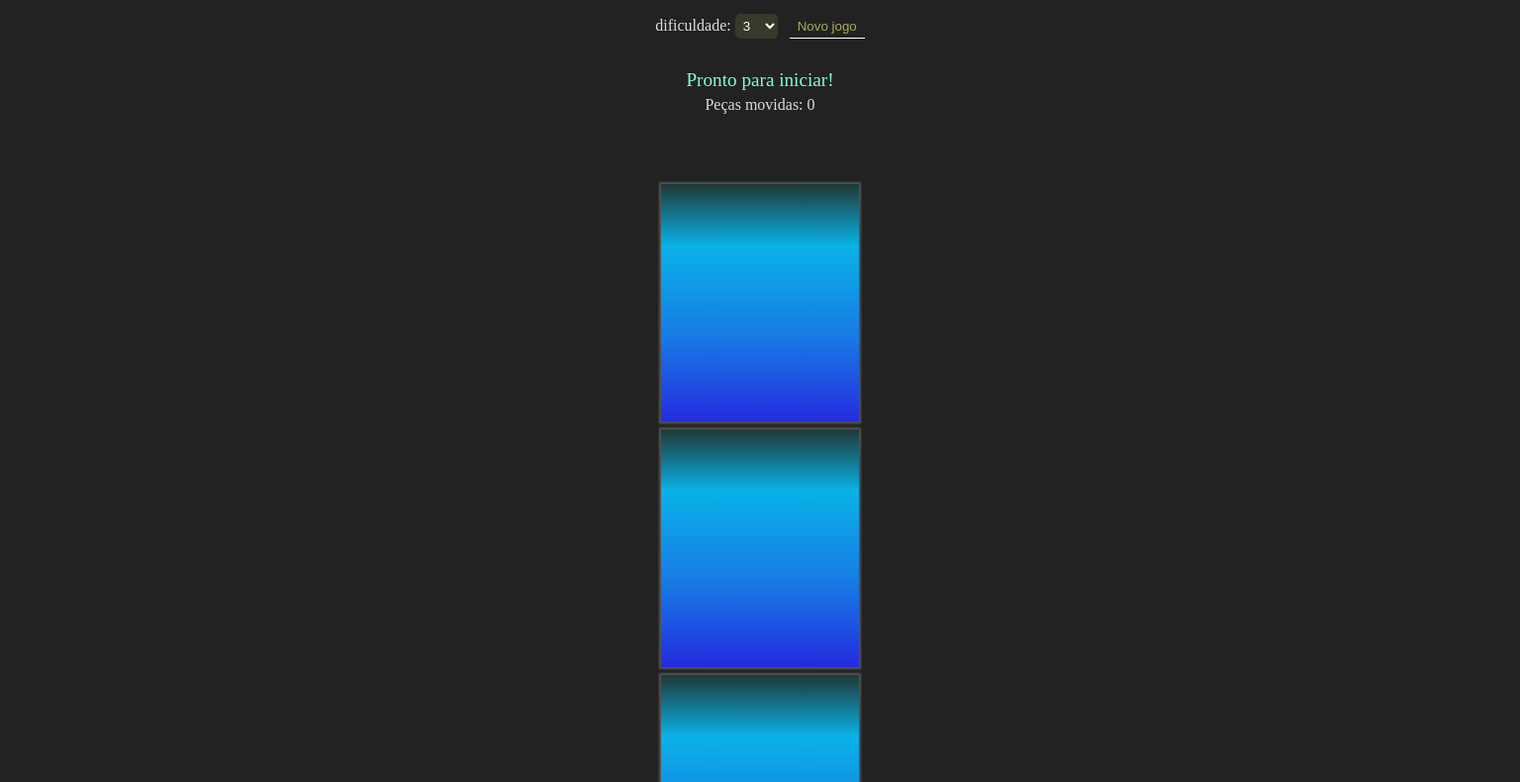
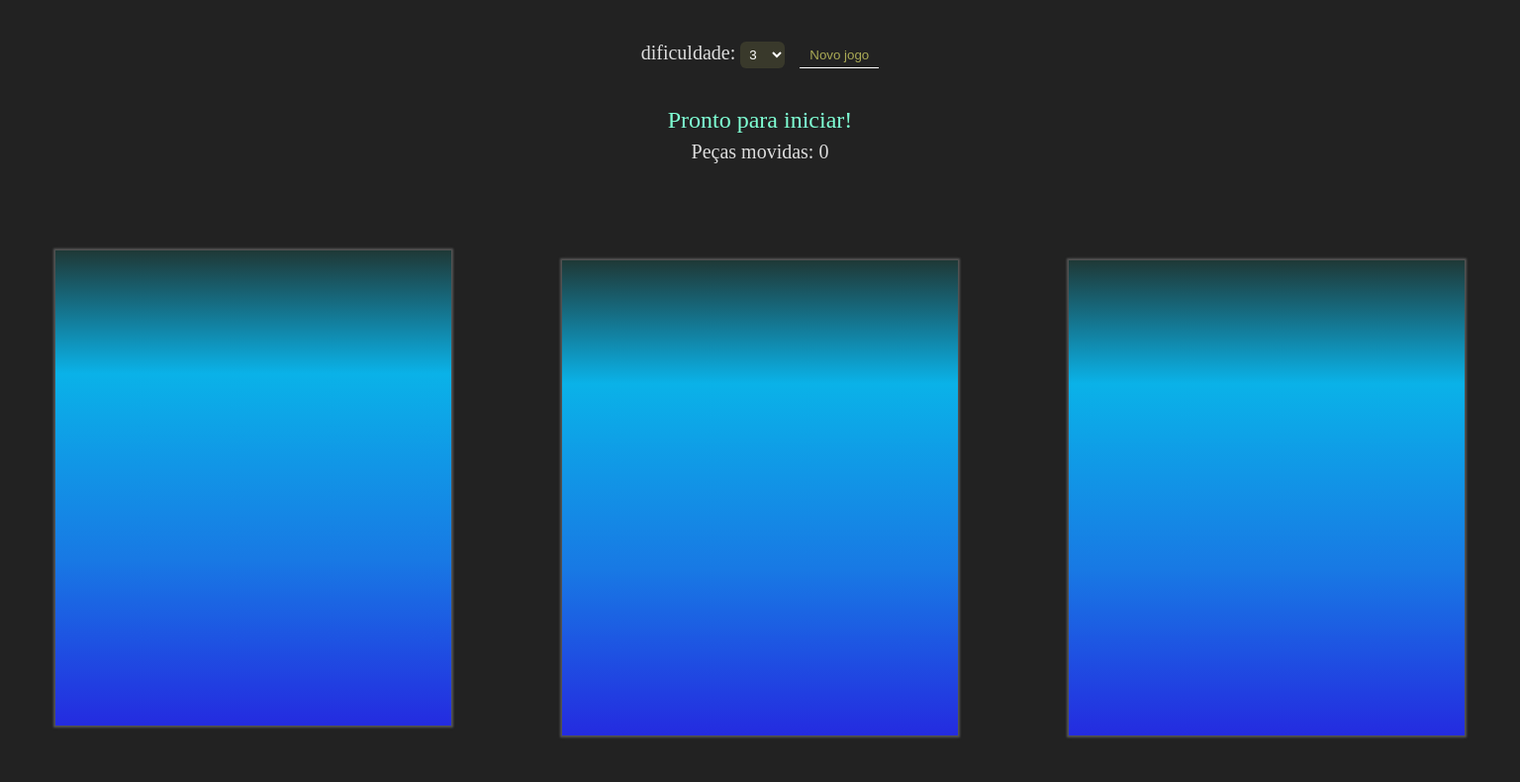
Before and after one commit to matheuschvs/torres-de-hanoi, a plain HTML site: page index.html in a window 1536 px wide. Shown: the part 98-888 px from the top of the page at 99% size. Drawn offline with Linux system fonts and the light colour scheme.

Commit message:
Tower of Hanoi v1

```diff
--- a/style.css
+++ b/style.css
@@ -85,3 +85,34 @@ header h1 {
   border-radius: 0.3rem;
   border: 1px solid #000;
 }
+
+@media only screen and (min-width: 768px) {
+  html {
+    font-size: 112.5%;
+  }
+
+  .towers {
+    display: flex;
+  }
+
+  .tower {
+    margin-top: 0;
+  }
+}
+
+@media only screen and (min-width: 1024px) {
+  html {
+    font-size: 125%;
+  }
+}
+
+@media only screen and (min-width: 1440px) {
+  .tower {
+    height: 24rem;
+    width: 20rem;
+  }
+
+  .disc {
+    height: 2.4rem;
+  }
+}
```
